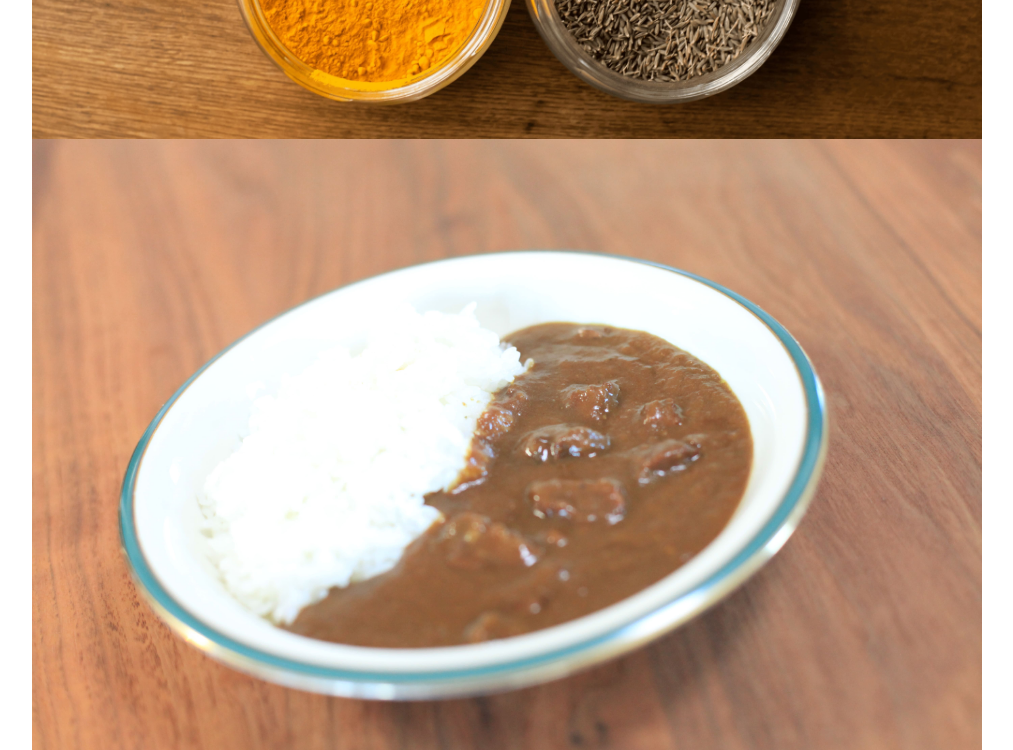
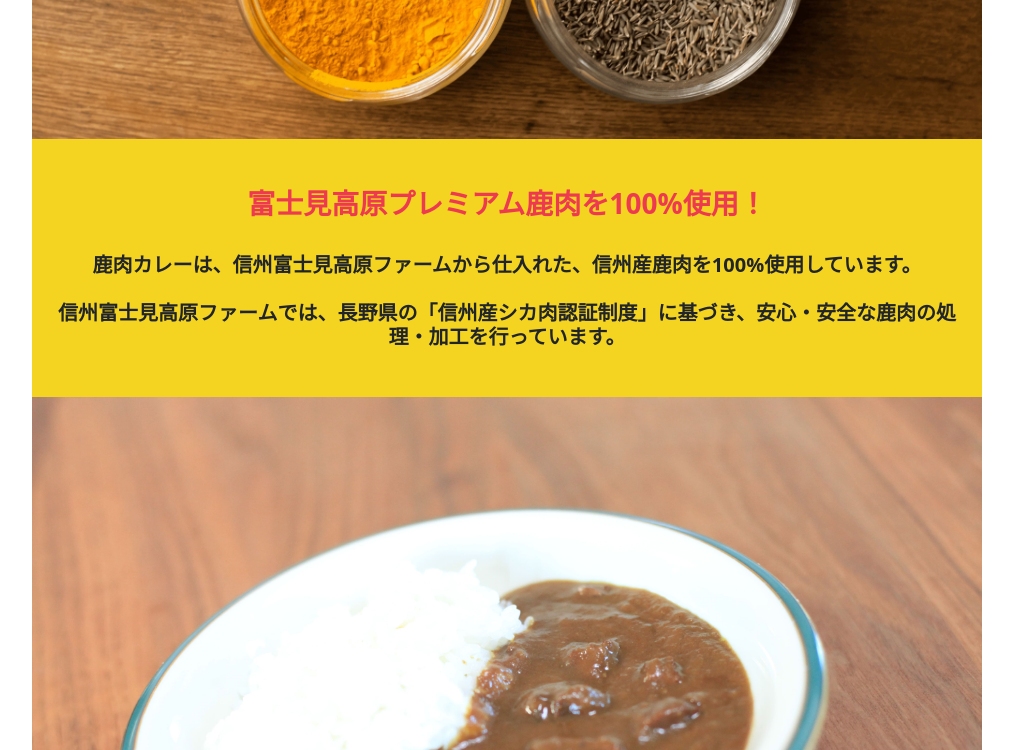
Before and after one commit to marunaka-food-corp/tidus-shikaniku-curry, a plain HTML site: page docs/index2.html in a window 1280 px wide. Shown: the part 1680-2430 px from the top of the page, without its empty margins (133-1146 px from the left). Drawn offline with nearby package versions, Linux system fonts and the light colour scheme.

Commit message:
Update index2.html

```diff
--- a/docs/index2.html
+++ b/docs/index2.html
@@ -58,7 +58,15 @@
       <div class="row">
         <img src="images/bg-02.jpg" class="p-0">
       </div>
-      <div class="row"></div>
+      <div class="row text-center" style="background-color: #f4d420;" id="strengths">
+        <h3 class="mt-5" style="color: #ed3a50;">
+          <b>富士見高原プレミアム鹿肉を100%使用！</b>
+        </h3>
+        <h5 class="mt-4 mb-5">
+          <b>鹿肉カレーは、信州富士見高原ファームから仕入れた、信州産鹿肉を100%使用しています。</b></br></br>
+          <b>信州富士見高原ファームでは、長野県の「信州産シカ肉認証制度」に基づき、安心・安全な鹿肉の処理・加工を行っています。</b>
+        </h5>
+      </div>
       <div class="row">
         <img src="images/bg-03.jpg" class="p-0">
       </div>
```
